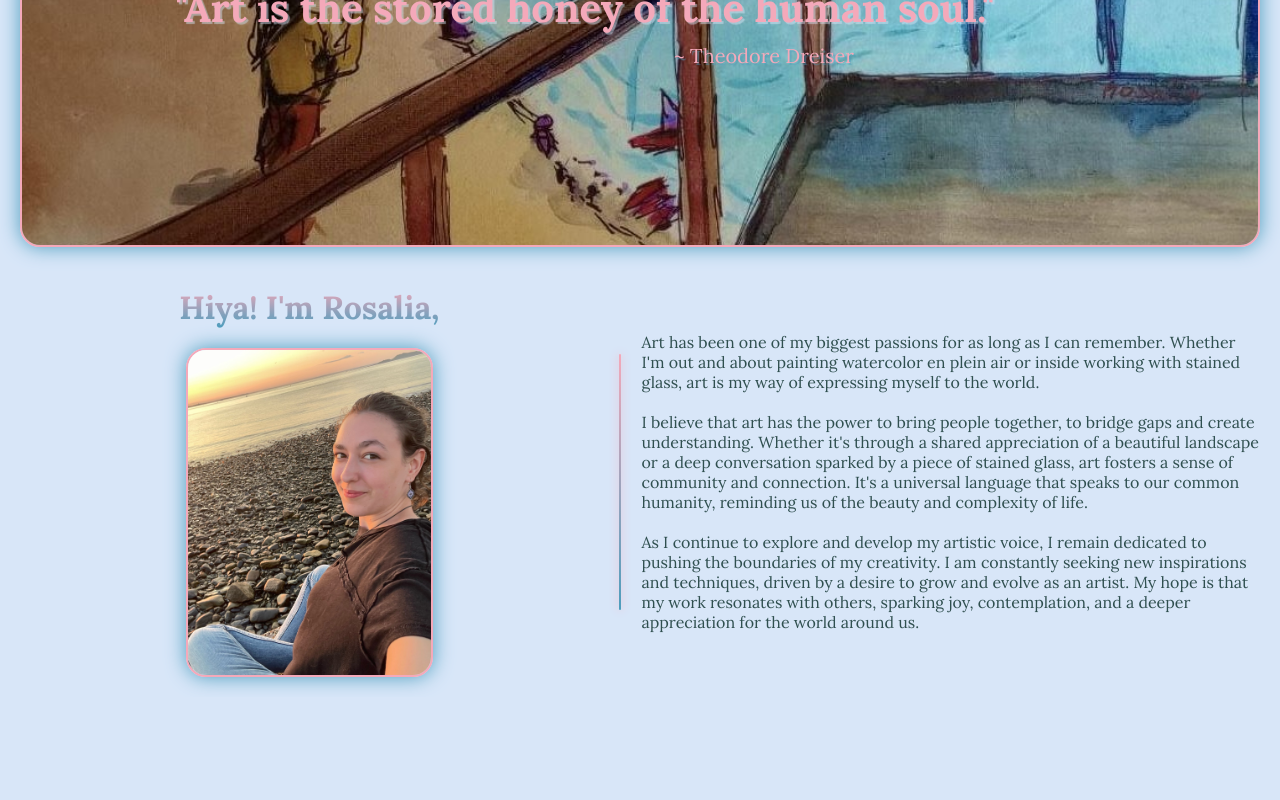
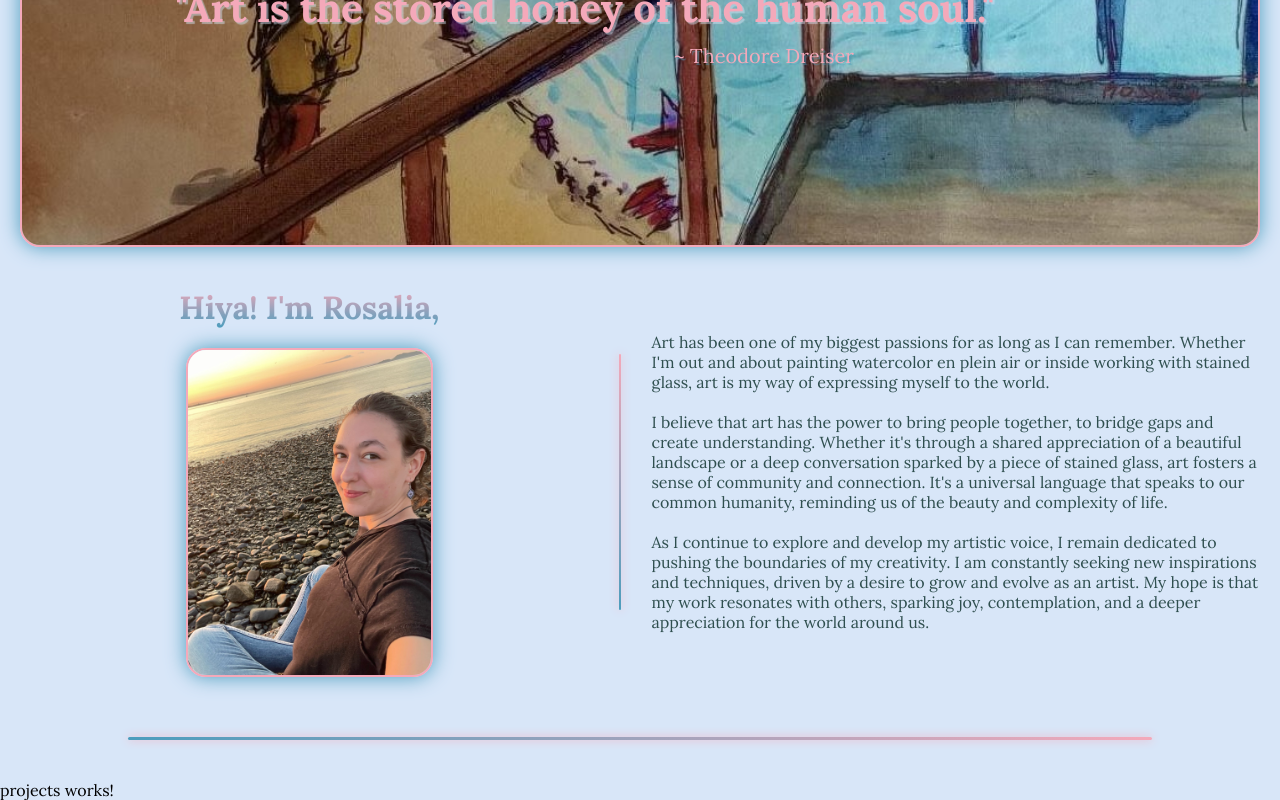
Before and after one commit to Oia20/artPortfolio, an Angular app in the folder client/art-port/: page / in a window 1280 px wide. Shown: the part 253-1053 px from the top of the page. Before the commit the page ends 950 px from the top, so only its background shows below. Built offline with nearby package versions, Linux system fonts and the light colour scheme.

Commit message:
Added divider to bottom of about, bootstrapped new component.

```diff
--- a/client/art-port/src/app/app.component.html
+++ b/client/art-port/src/app/app.component.html
@@ -22,6 +22,8 @@
 
 
     </div>
+    <div class="sep-bot" role="separator" aria-label="Divider"></div>
+
 </main>
 
 <router-outlet />
--- a/client/art-port/src/app/app.component.scss
+++ b/client/art-port/src/app/app.component.scss
@@ -57,13 +57,27 @@
 
     p {
         color:darkslategrey;
+        padding-left: 10px;
     }
+}
+
+.sep-bot {
+    width: 80vw;
+    height:3px;
+    background: linear-gradient(45deg, $Pelorous, $Wewak);
+    margin-bottom: auto;
+    border-radius: 30px;
+    box-shadow: 0px 0px 10px $Wewak; /* Box shadow */
+    margin: auto;
+    margin-top: 40px;
+    margin-bottom: 40px;
+
 }
 
 @media (max-width: 800px) {
     .divider {
         height: 3px; /* Adjust as needed */
-        width: 60vw;
+        width: 80vw;
         margin: auto;
     }
 
--- a/client/art-port/src/index.html
+++ b/client/art-port/src/index.html
@@ -10,5 +10,6 @@
 <body>
   <app-header></app-header>
   <app-root></app-root>
+  <app-projects></app-projects>
 </body>
 </html>
--- a/client/art-port/src/main.ts
+++ b/client/art-port/src/main.ts
@@ -2,10 +2,13 @@ import { bootstrapApplication } from '@angular/platform-browser';
 import { appConfig } from './app/app.config';
 import { AppComponent } from './app/app.component';
 import { HeaderComponent } from './header/header.component';
-
+import { ProjectsComponent } from './projects/projects.component';
 
 bootstrapApplication(HeaderComponent, appConfig)
   .catch((err) => console.error(err));
 
 bootstrapApplication(AppComponent, appConfig)
   .catch((err) => console.error(err));
+
+  bootstrapApplication(ProjectsComponent, appConfig)
+  .catch((err) => console.error(err));
```
